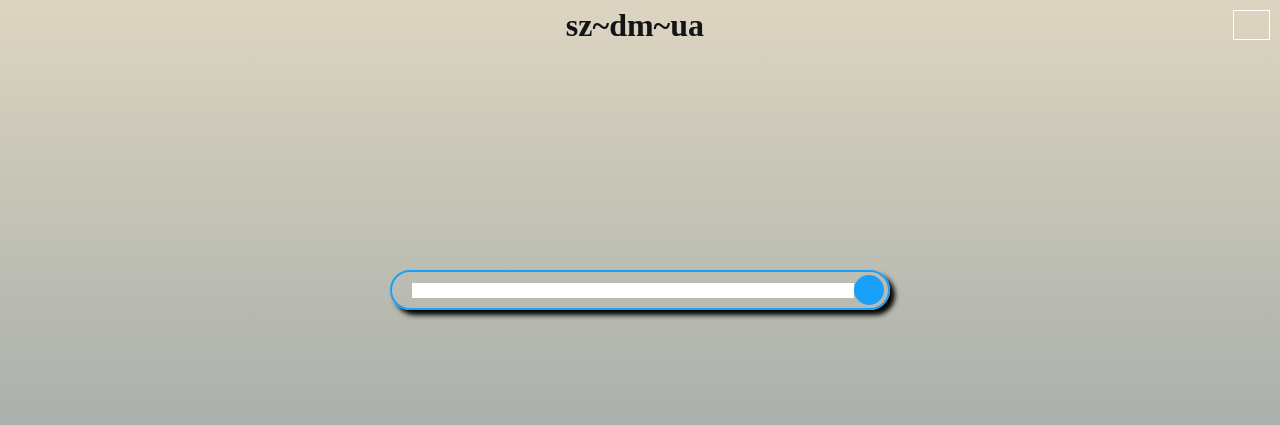
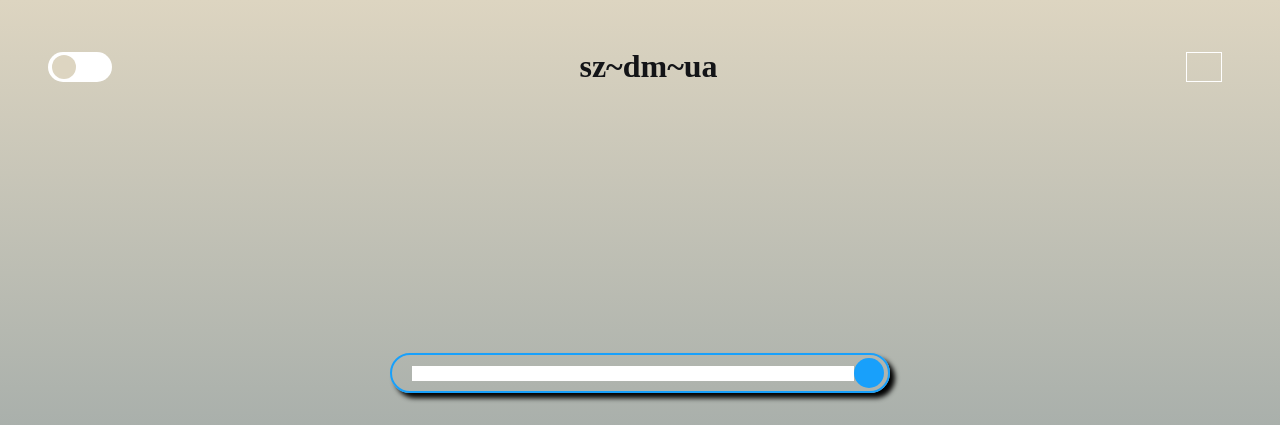
Before and after one commit to vinoMamba/navigation, a website built with Vite: page index.html in a window 1280 px wide. Shown: the top 425 px of the page. Built offline with nearby package versions, Linux system fonts and the light colour scheme.

Commit message:
feat: finish dark mode

```diff
--- a/index.html
+++ b/index.html
@@ -9,10 +9,13 @@
 <body>
 <main class="siteMain">
     <header class="siteHeader">
-        <div class="login" id="darkMode">
-            <svg class="icon">
-                <use xlink:href="#icon-nav"/>
-            </svg>
+        <div class="dark-mode" id="darkMode">
+            <div class="dark-switch">
+                <svg class="icon">
+                    <use xlink:href="#icon-light">
+                    </use>
+                </svg>
+            </div>
         </div>
         <h1>sz~dm~ua</h1>
         <div class="add" id="add">
@@ -54,7 +57,7 @@
         </div>
     </div>
 </main>
-<script src="//at.alicdn.com/t/font_2048105_5nehwkg6m59.js"></script>
+<script src="//at.alicdn.com/t/font_2796014_cyc493oya6u.js"></script>
 <script type="module" src="/src/main.js"></script>
 </body>
 </html>
--- a/src/assets/style.css
+++ b/src/assets/style.css
@@ -24,13 +24,39 @@ body {
     height: 100vh;
     background: var(--background);
     color: var(--text-color);
+    transition: 1s background ease;
+}
+
+.dark-mode {
+    position: relative;
+    border-radius: 50px;
+    color: var(--text-color);
+    width: 70px;
+    height: 30px;
+    background-color: white;
+}
+
+.dark-switch {
+    background: white;
+    width: 24px;
+    height: 24px;
+    border-radius: 100%;
+    background: var(--background-color);
+    position: absolute;
+    top: 3px;
+    left: 4px;
+    transition: 0.5s all ease;
+}
+
+.dark-switch-checked {
+    transform: translateX(30px);
 }
 
 
 /* icon-start */
 .icon {
-    width: 1em;
-    height: 1em;
+    width: 1.1em;
+    height: 1.1em;
     vertical-align: -0.15em;
     fill: currentColor;
     overflow: hidden;
@@ -40,8 +66,7 @@ body {
 /* icon-end */
 
 .siteHeader {
-    height: 50px;
-    line-height: 50px;
+    padding: 48px;
     display: flex;
     flex-direction: row;
     flex-wrap: nowrap;
--- a/src/main.js
+++ b/src/main.js
@@ -41,6 +41,13 @@ $("#cancel").on("click", () => {
 });
 
 $("#darkMode").on("click", () => {
+    $(".dark-switch").toggleClass('dark-switch-checked')
+    const $svg = $(".dark-switch use")
+    if ($(".dark-switch").hasClass('dark-switch-checked')) {
+        $svg.attr("xlink:href", '#icon-dark')
+    } else {
+        $svg.attr("xlink:href", '#icon-light')
+    }
     setModeState()
 })
 
```
